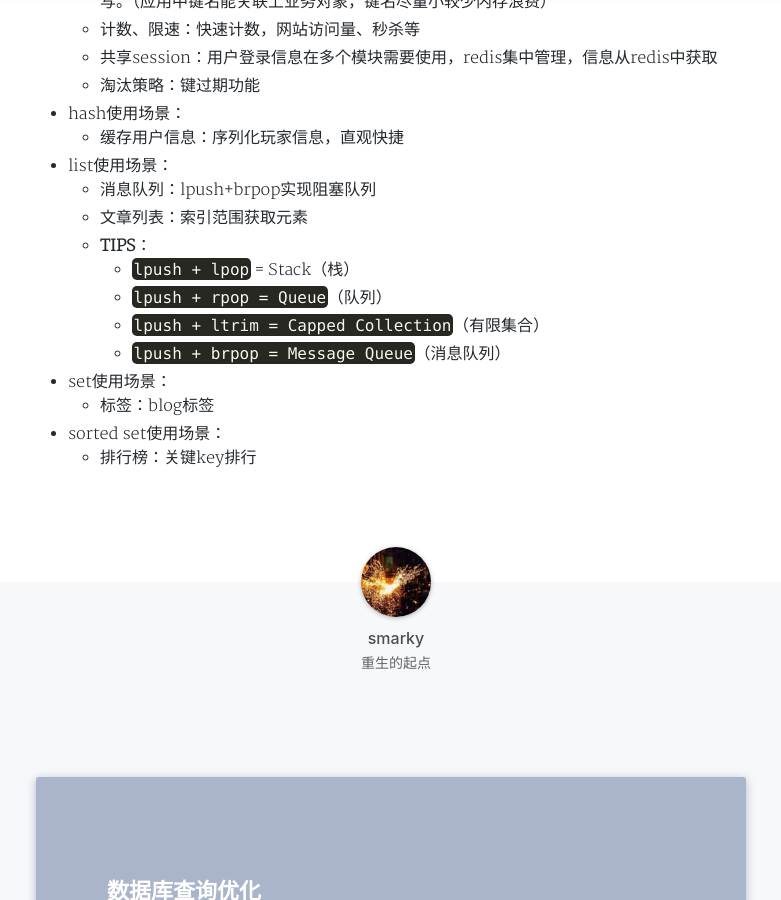
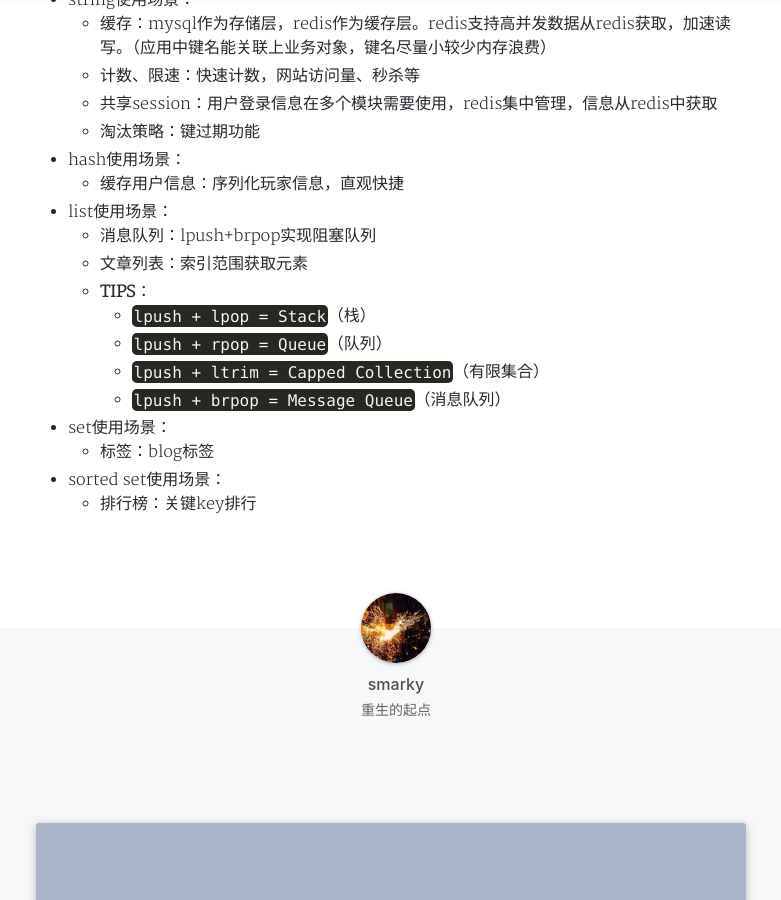
Before and after one commit to smakry/smakry.github.io, a Jekyll site: the page built from _posts/2019-09-05-Redis阅读笔记.md, in a window 1280 px wide and 900 px high, scrolled down 2002 px. Shown: the whole window, without its empty margins (244-1025 px from the left). Built offline with Jekyll 4.4.1, drawn with Linux system fonts in a browser that asks for light colours; nearby versions of some CDN libraries; comment, search, counter and statistics services are not loaded; a style sheet for code colours, icons or effects is not loaded.

Commit message:
create respoitory

```diff
--- a/_posts/2019-09-05-Redis阅读笔记.md
+++ b/_posts/2019-09-05-Redis阅读笔记.md
@@ -73,7 +75,7 @@ tags: Redis 阅读笔记
     - 消息队列：lpush+brpop实现阻塞队列
     - 文章列表：索引范围获取元素
     - **TIPS**：
-        - `lpush + lpop` = Stack（栈）
+        - `lpush + lpop = Stack`（栈）
         - `lpush + rpop = Queue`（队列）
         - `lpush + ltrim = Capped Collection`（有限集合）
         - `lpush + brpop = Message Queue`（消息队列）
```
Also changed, not shown: other parts of _posts/2019-09-05-Redis阅读笔记.md (+2 -0 lines).
